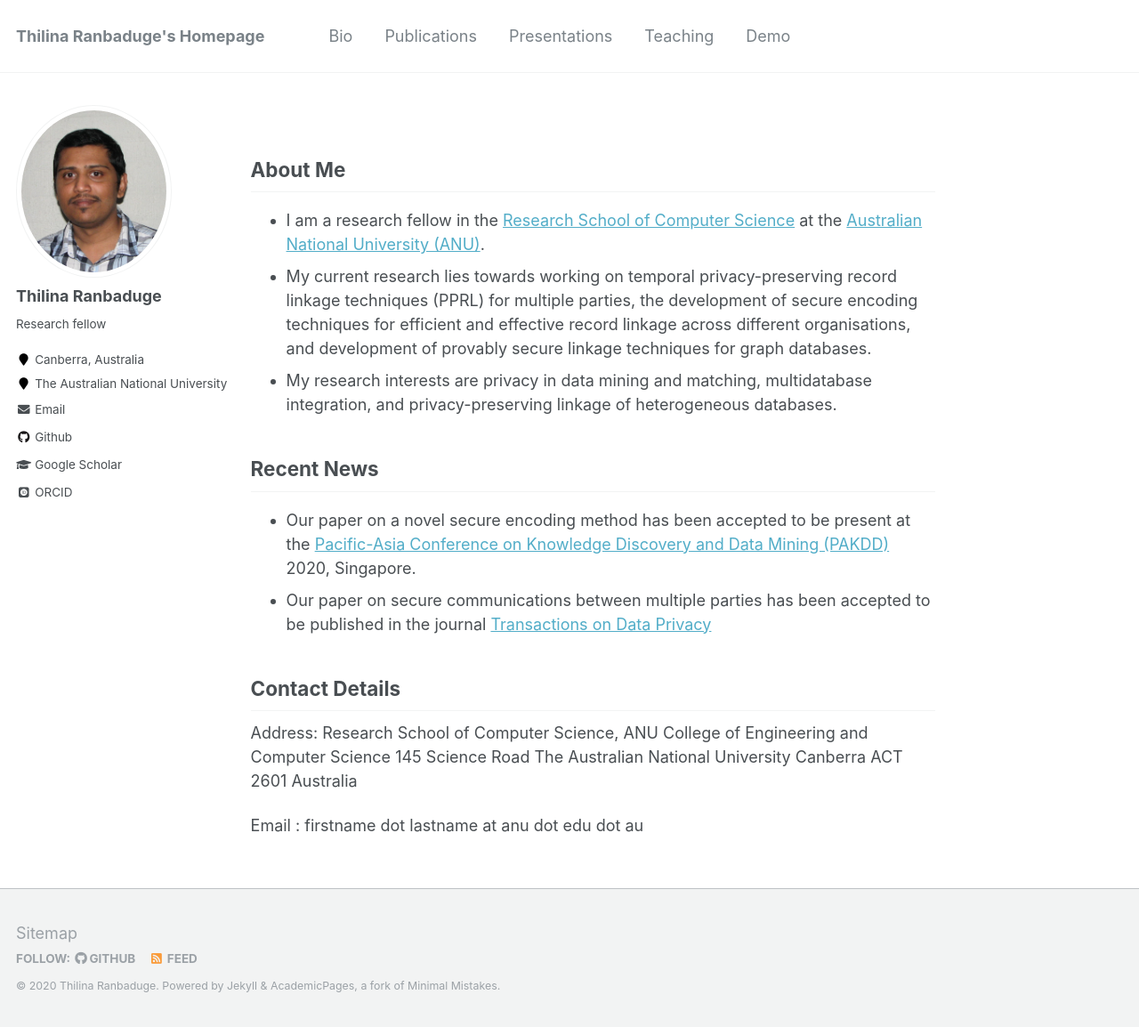
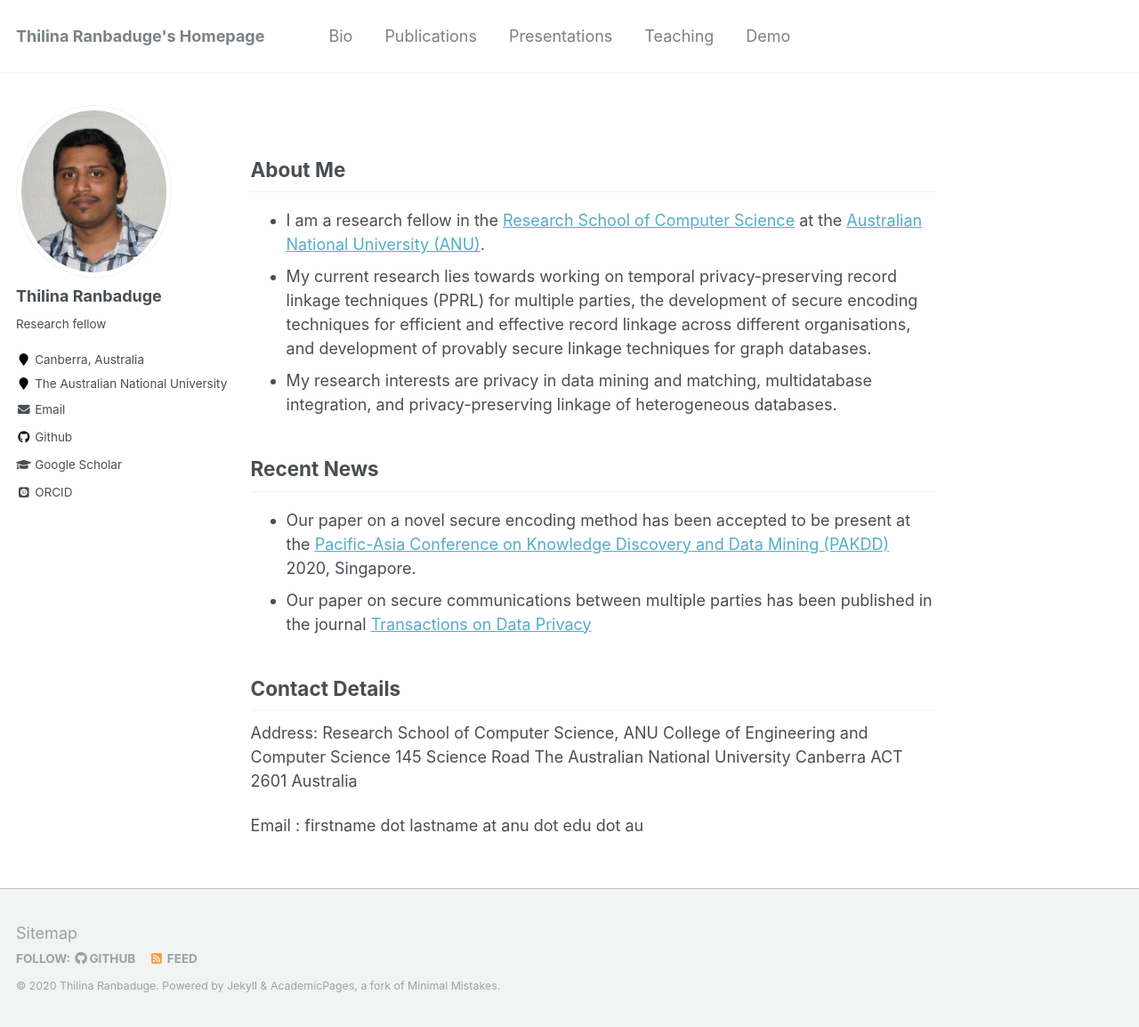
Before and after one commit to thilina-ranbaduge/thilina-ranbaduge.github.io, a Jekyll site: the page built from _pages/about.md, in a window 1280 px wide and 1154 px high. Shown: the whole window at 89% size. Built offline with Jekyll 4.4.1, drawn with Linux system fonts in a browser that asks for light colours; some web fonts are replaced.

Commit message:
Update about.md

```diff
--- a/_pages/about.md
+++ b/_pages/about.md
@@ -20,7 +20,7 @@ databases.</li>
 
 <ul>
   <li>Our paper on a novel secure encoding method has been accepted to be present at the <a href="https://www.pakdd2020.org/"> Pacific-Asia Conference on Knowledge Discovery and Data Mining (PAKDD)</a> 2020, Singapore. </li>
-  <li>Our paper on secure communications between multiple parties has been accepted to be published in the journal <a href="http://www.tdp.cat/issues16/abs.a335a18.php">Transactions on Data Privacy</a> </li>
+  <li>Our paper on secure communications between multiple parties has been published in the journal <a href="http://www.tdp.cat/issues16/abs.a335a18.php">Transactions on Data Privacy</a> </li>
 </ul>
 
 
```
